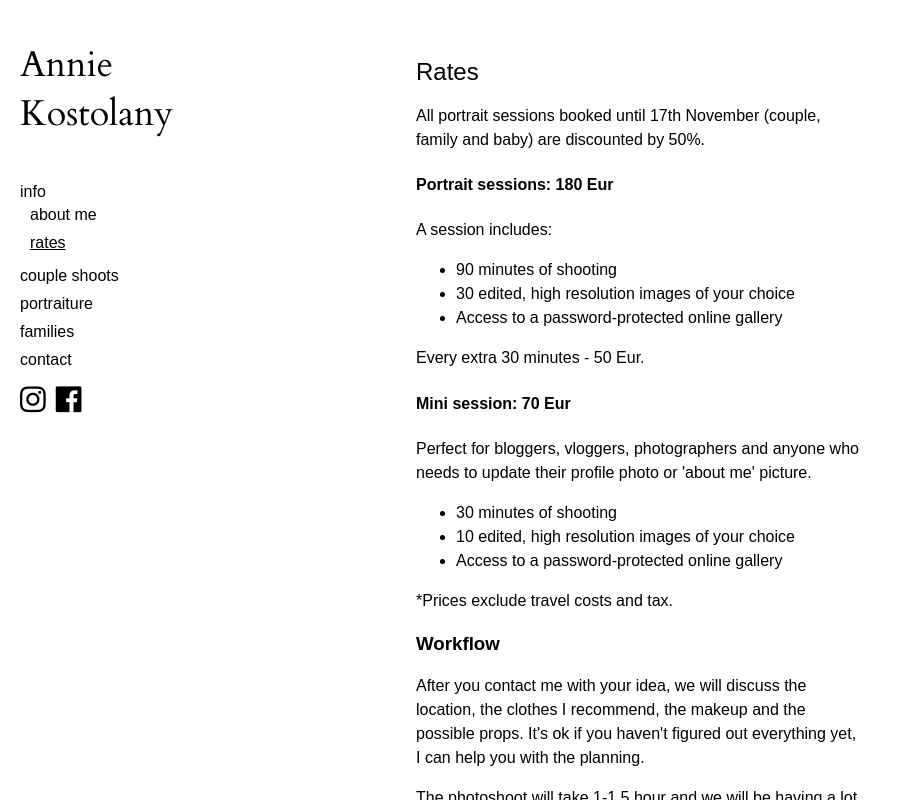
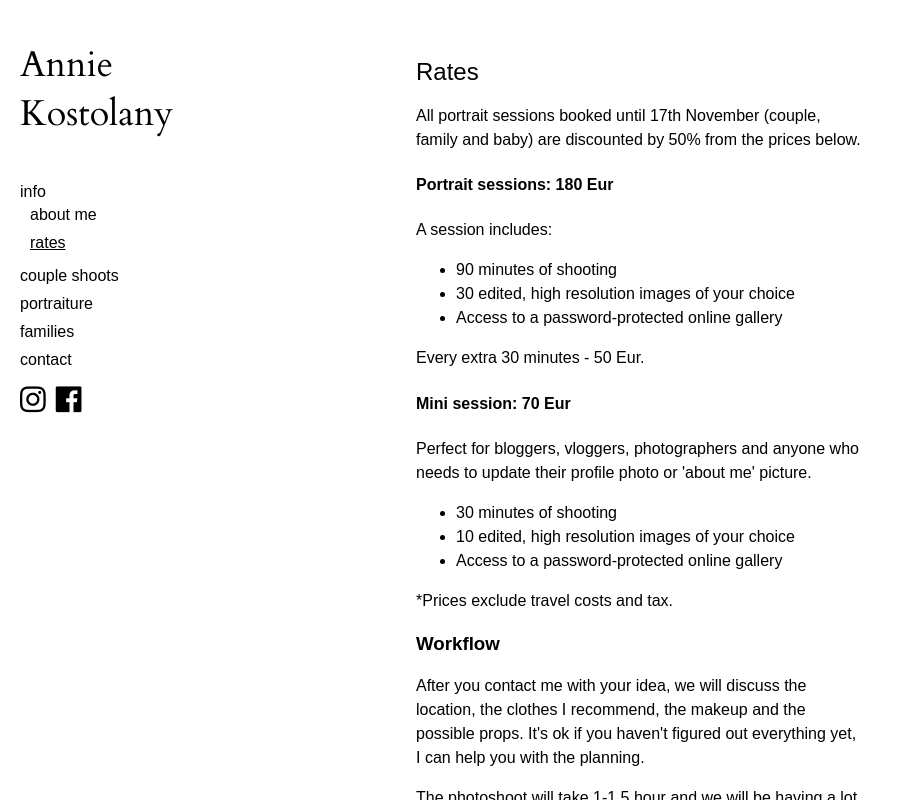
Before and after one commit to 3n1k0/anniekostolany.com, a React app: page /pricing in a window 1280 px wide. Shown: the whole page, without its empty margins (0-903 px from the left). Built offline with nearby package versions, Linux system fonts and the light colour scheme.

Commit message:
Update Pricing.jsx

```diff
--- a/src/components/pages/Pricing.jsx
+++ b/src/components/pages/Pricing.jsx
@@ -7,7 +7,7 @@ export default () => (
 
 <h2>Rates</h2>
 
-<p>All portrait sessions booked until 17th November (couple, family and baby) are discounted by 50%.</p>
+<p>All portrait sessions booked until 17th November (couple, family and baby) are discounted by 50% from the prices below.</p>
 
 
 <h4>Portrait sessions: 180 Eur</h4>
```
